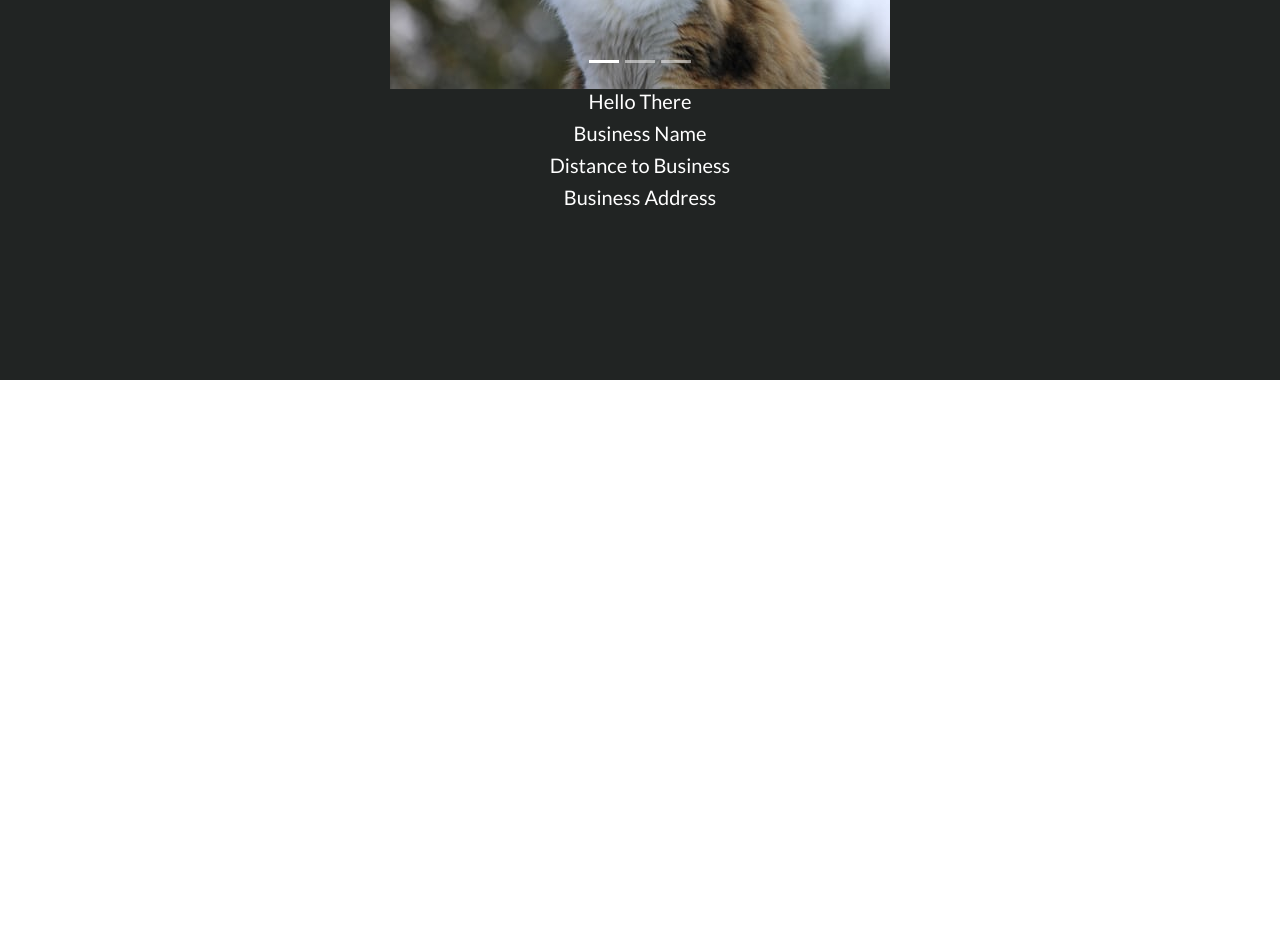
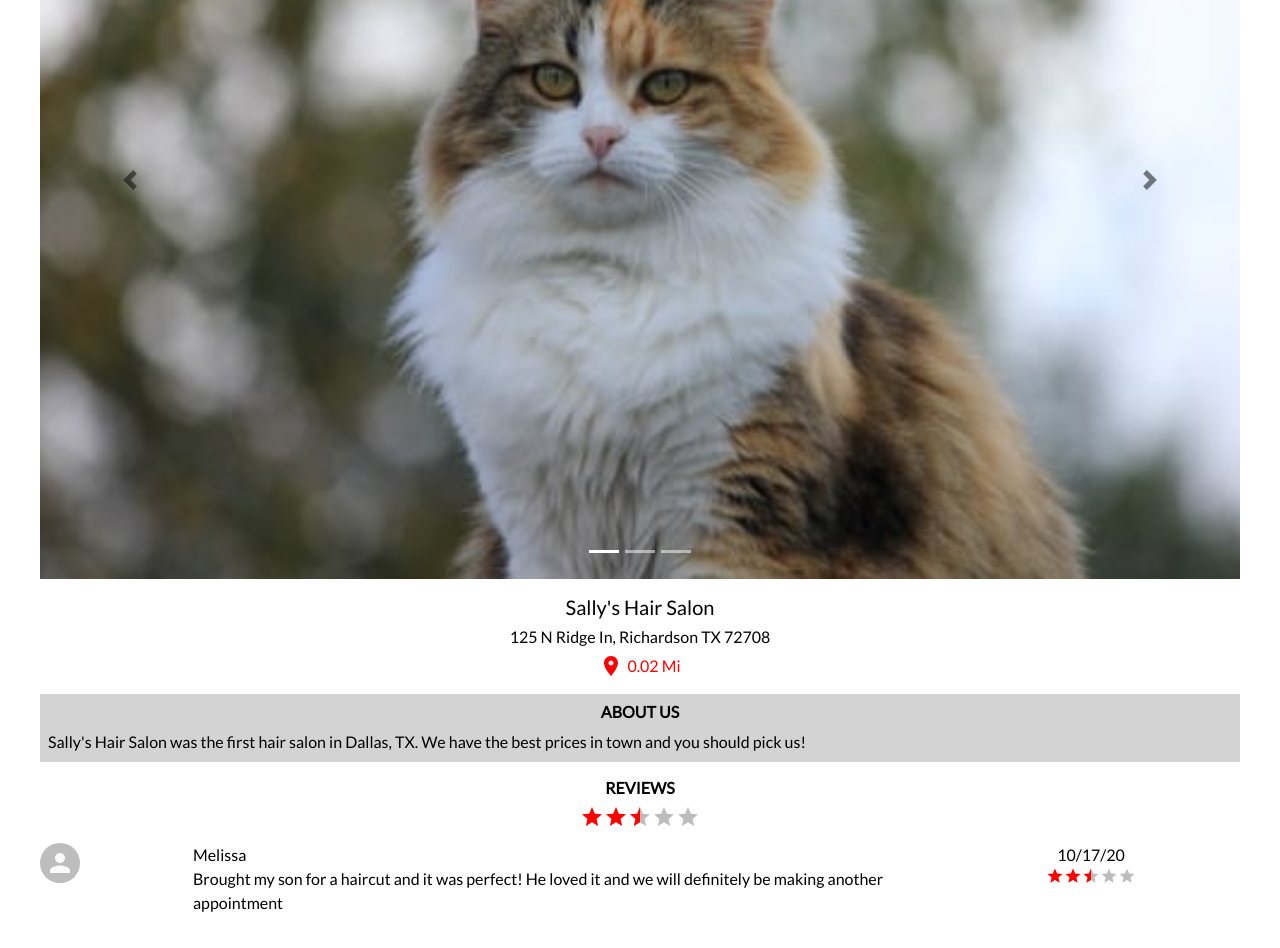
Before and after one commit to rezerve-startup/rezerve, a React (Create React App) app: page / in a window 1280 px wide. Shown: the part 340-1288 px from the top of the page. Before the commit the page ends 800 px from the top, so only its background shows below. Built offline with nearby package versions, Linux system fonts and the light colour scheme.

Commit message:
Finished laying out the initial page design

```diff
--- a/src/pagesRoute/business-info/BusinessInfo.css
+++ b/src/pagesRoute/business-info/BusinessInfo.css
@@ -1,5 +1,5 @@
 .business-info-page {
-    background-color: #212423;
+    background-color: #FFFFFF;
     height: 100%;
     color: white;
     text-align: center;
@@ -7,11 +7,78 @@
 }
 
 .business-overview {
-    padding: 1rem;
+    padding: 2.5rem;
 }
 
-@media (max-width: 500px) {
+.business-information {
+    color: black;
+}
+
+.distance-container {
+    display: flex;
+    justify-content: center;
+    color: red
+}
+
+.distance-to-business {
+    margin-left: 0.25rem;
+}
+
+.about-business {
+    color: black;
+    padding: 0.5rem;
+    background-color: lightgray;
+    border: darkgray solid 1;
+    margin-bottom: 1rem;
+}
+
+.about-business .about-content {
+    text-align: start;
+}
+
+.reviews-container {
+    color: black
+}
+
+.reviews-container .MuiRating-iconFilled {
+    color: red;
+}
+
+.overall-review {
+    margin-bottom: 0.5rem;
+}
+
+.business-review {
+    display: flex;
+    justify-content: space-around;
+}
+
+.review-avatar {
+    flex: 1;
+    margin-right: 0.25rem
+}
+
+.review-content {
+    flex: 5;
+    text-align: start;
+}
+
+.review-rating {
+    flex: 2;
+    margin-left: 0.25rem;
+}
+
+.carousel-container {
+    margin-bottom: 1rem;
+}
+
+.carousel-control-prev-icon,
+.carousel-control-next-icon {
+    filter: invert(1)
+}
+
+/* @media (max-width: 500px) {
     .carousel-item > img {
         width: 100%;
     }
-}
+} */
--- a/src/pagesRoute/business-info/BusinessInfo.js
+++ b/src/pagesRoute/business-info/BusinessInfo.js
@@ -1,14 +1,20 @@
 import React, { Component } from 'react';
 import { CarouselItem, CarouselCaption, Carousel, CarouselControl, CarouselIndicators } from 'reactstrap';
+import LocationOnIcon from '@material-ui/icons/LocationOn';
+import { Rating } from '@material-ui/lab';
+import { Avatar } from '@material-ui/core';
 import './BusinessInfo.css';
 
 class BusinessInfo extends Component {
 
     constructor(props) {
         super(props);
-        this.state = { activeIndex: 0 };
-        this.next = this.next.bind(this);
-        this.previous = this.previous.bind(this);
+        this.state = {
+          activeIndex: 0,
+          businessRanking: 2.5
+        };
+        this.nextImg = this.nextImg.bind(this);
+        this.prevImg = this.prevImg.bind(this);
         this.goToIndex = this.goToIndex.bind(this);
         this.onExiting = this.onExiting.bind(this);
         this.onExited = this.onExited.bind(this);
@@ -22,13 +28,13 @@ class BusinessInfo extends Component {
         this.animating = false;
     }
 
-    next() {
+    nextImg() {
         if (this.animating) return;
         const nextIndex = this.state.activeIndex === items.length - 1 ? 0 : this.state.activeIndex + 1;
         this.setState({ activeIndex: nextIndex });
     }
 
-      previous() {
+    prevImg() {
         if (this.animating) return;
         const nextIndex = this.state.activeIndex === 0 ? items.length - 1 : this.state.activeIndex - 1;
         this.setState({ activeIndex: nextIndex });
@@ -50,7 +56,7 @@ class BusinessInfo extends Component {
               onExited={this.onExited}
               key={item.src}
             >
-              <img src={item.src} alt={item.altText} />
+              <img src={item.src} alt={item.altText} className="d-block w-100"/>
               <CarouselCaption captionText={item.caption} captionHeader={item.caption} />
             </CarouselItem>
           );
@@ -63,23 +69,64 @@ class BusinessInfo extends Component {
                     <div class="carousel-container">
                         <Carousel
                             activeIndex={activeIndex}
-                            next={this.next}
-                            previous={this.previous}
+                            next={this.nextImgButton}
+                            previous={this.prevImgButton}
                         >
                             <CarouselIndicators items={items} activeIndex={activeIndex} onClickHandler={this.goToIndex} />
                             {slides}
-                            <CarouselControl direction="prev" directionText="Previous" onClickHandler={this.previous} />
-                            <CarouselControl direction="next" directionText="Next" onClickHandler={this.next} />
+                            <CarouselControl direction="prev" directionText="Previous" onClickHandler={this.prevImg} />
+                            <CarouselControl direction="next" directionText="Next" onClickHandler={this.nextImg} />
                         </Carousel>
                     </div>
-                    <h5 class="business-name">Hello There</h5>
-                        <h5>Business Name</h5>
-                        <h5>Distance to Business</h5>
-                        <h5>Business Address</h5>
+
+                    <div class="business-information">
+                      <h5 class="business-name">Sally's Hair Salon</h5>
+                      <h6>125 N Ridge In, Richardson TX 72708</h6>
+                      <div class="distance-container">
+                        <LocationOnIcon />
+                        <p class="distance-to-business">0.02 Mi</p>
                       </div>
-                <div class="business-barbers">
+                    </div>
 
+                    <div class="about-business">
+                      <h6><b>ABOUT US</b></h6>
+                      <div class="about-content">Sally's Hair Salon was the first hair salon in Dallas, TX. We have the best prices in town and you should pick us!</div>
                     </div>
+
+                    <div class="reviews-container">
+                      <div class="overall-review">
+                        <h6><b>REVIEWS</b></h6>
+                        <Rating
+                          size="medium"
+                          value={this.state.businessRanking}
+                          precision={0.5}
+                          readOnly
+                        />
+                      </div>
+
+                      <div>
+                        <div class="business-review">
+                          <div class="review-avatar">
+                            <Avatar />
+                          </div>
+                          <div class="review-content">
+                            <div>Melissa</div>
+                            <div>Brought my son for a haircut and it was perfect! He loved it and we will definitely be making another appointment</div>
+                          </div>
+                          <div class="review-rating">
+                            <div>10/17/20</div>
+                            <Rating
+                              size="small"
+                              value={2.5}
+                              precision={0.5}
+                              readOnly
+                            />
+                          </div>
+                        </div>
+                      </div>
+                    </div>
+                </div>
+
             </div>
         );
     }
```
Lines whose indentation alone changed are shown as unchanged.
